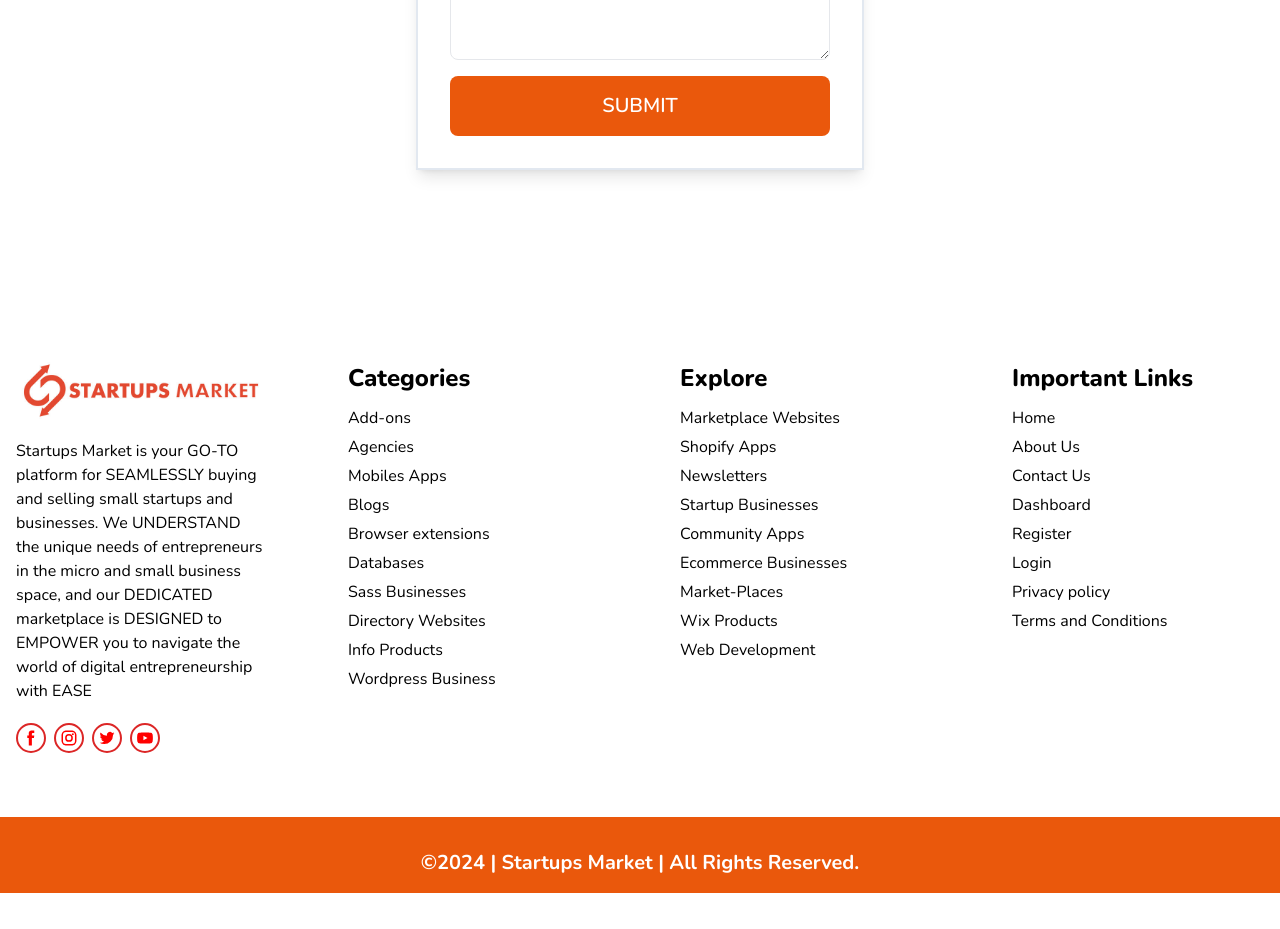
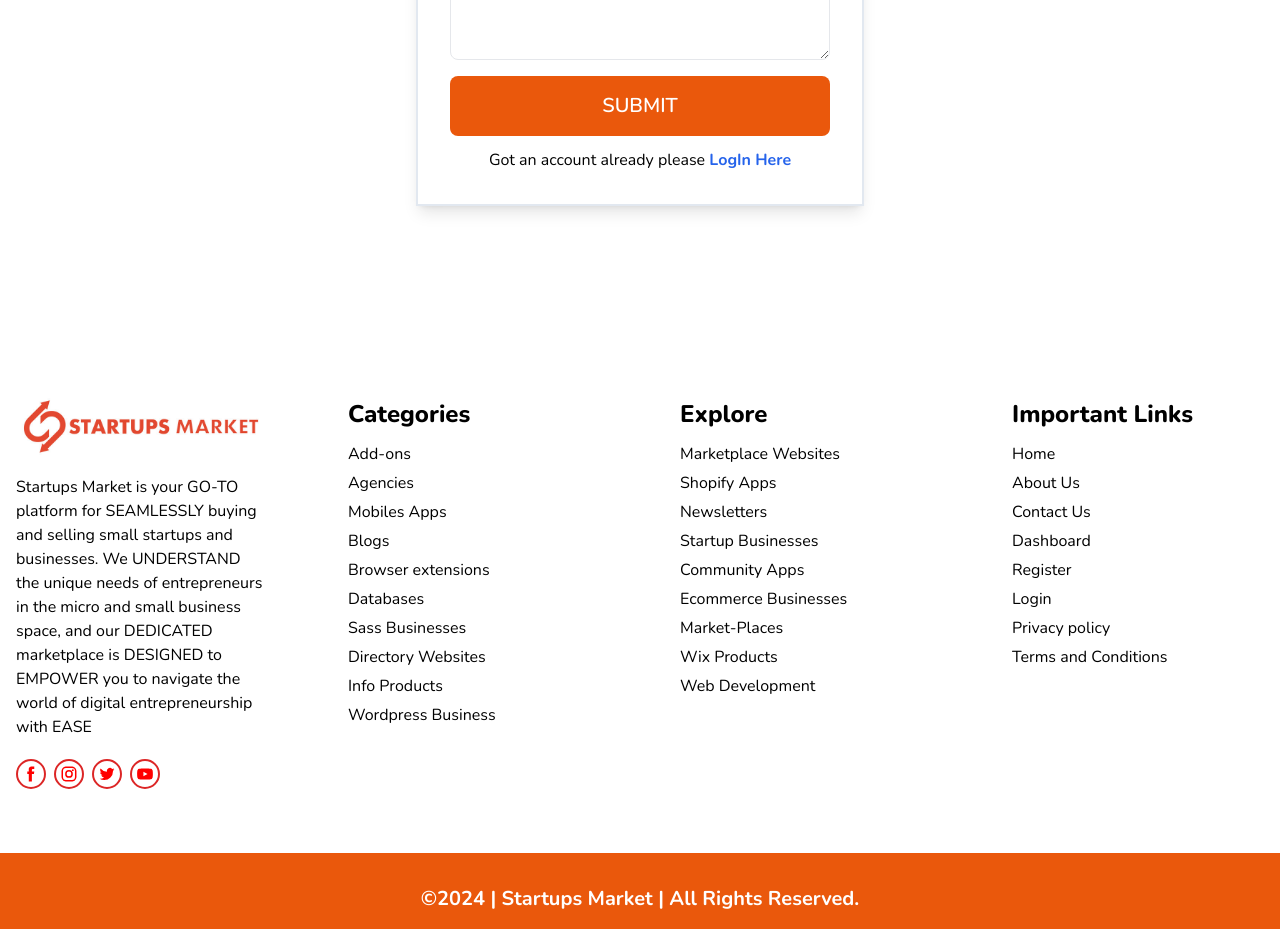
Before and after one commit to dascomsoft/startup, a Next.js app: page /register in a window 1280 px wide. Shown: the part 1140-2069 px from the top of the page. Before the commit the page ends 2033 px from the top, so only its background shows below. Built offline with nearby package versions, Linux system fonts and the light colour scheme.

Commit message:
register page modification

```diff
--- a/app/login/page.tsx
+++ b/app/login/page.tsx
@@ -1,6 +1,7 @@
 
 
 import React from 'react'
+import Link from 'next/link'
 
 function login() {
     return (
@@ -33,6 +34,8 @@ function login() {
                             className="w-full font-semibold text-xl p-4 bg-orange-600 text-white rounded-lg cursor-pointer hover:bg-slate-600"
                             id="submit-btn"
                         />
+                        <Link href="/register"><p className='mt-3 text-center'>Do not have an account yet?please <span className='text-blue-600 font-bold'>Register Here</span></p></Link>
+
                     </form>
                 </div>
             </div>
--- a/app/register/page.tsx
+++ b/app/register/page.tsx
@@ -1,5 +1,6 @@
 
 import React from 'react'
+import Link from 'next/link'
 
 function register() {
     return (
@@ -63,6 +64,7 @@ function register() {
                             className="w-full font-semibold text-xl p-4 bg-orange-600 text-white rounded-lg cursor-pointer hover:bg-slate-600"
                             id="submit-btn"
                         />
+                        <Link href="/login"><p className='mt-3 text-center'>Got an account already please <span className='text-blue-600 font-bold'>LogIn Here</span></p></Link>
                     </form>
                 </div>
             </div>
```
